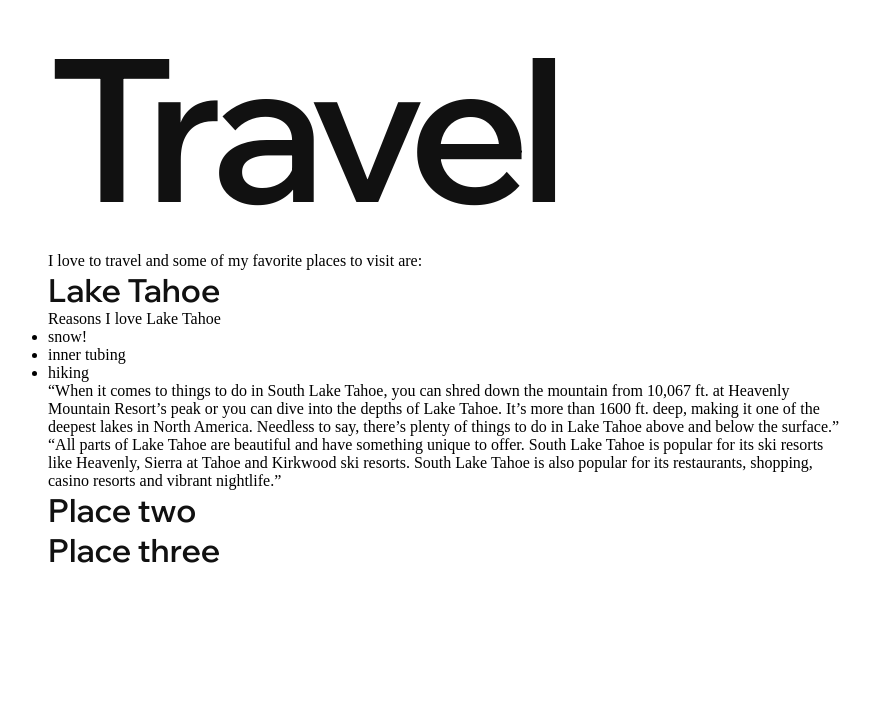
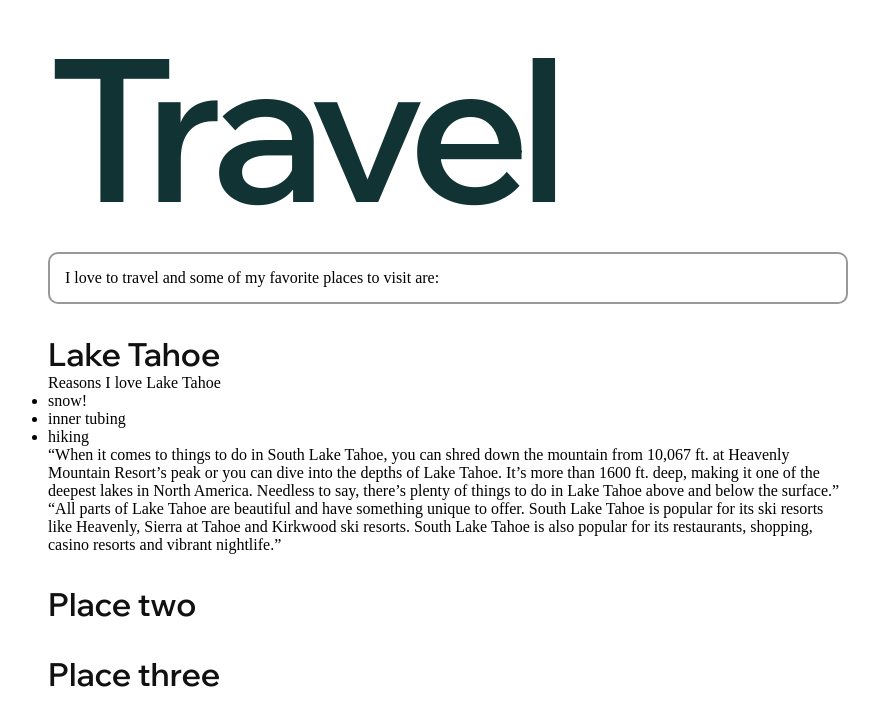
Before and after one commit to harryg02/CSS_InClass_Activity-main_Sep2, a plain HTML site: page index.html in a window 1280 px wide. Shown: the whole page, without its empty margins (192-1071 px from the left). Drawn offline with Linux system fonts and the light colour scheme.

Commit message:
update style.css

```diff
--- a/css/style.css
+++ b/css/style.css
@@ -1,10 +1,11 @@
 body {
   max-width: 800px;
   margin: auto;
+  background-color: linear-gradient(45deg, blue, red)
 }
 
 h1 {
-  color: #111;
+  color: #133;
   font-family: "Wix Madefor Display", sans-serif;
   font-size: 200px;
   font-weight: 600;
@@ -18,8 +19,11 @@ h2 {
   font-weight: 600;
   font-style: normal;
   font-size: 2rem;
+  margin-top: 30px;
 }
 
-ul {
-  border: 2px #999;
+p {
+  border: solid 2px #999;
+  border-radius: 10px;
+  padding: 15px;
 }
```
